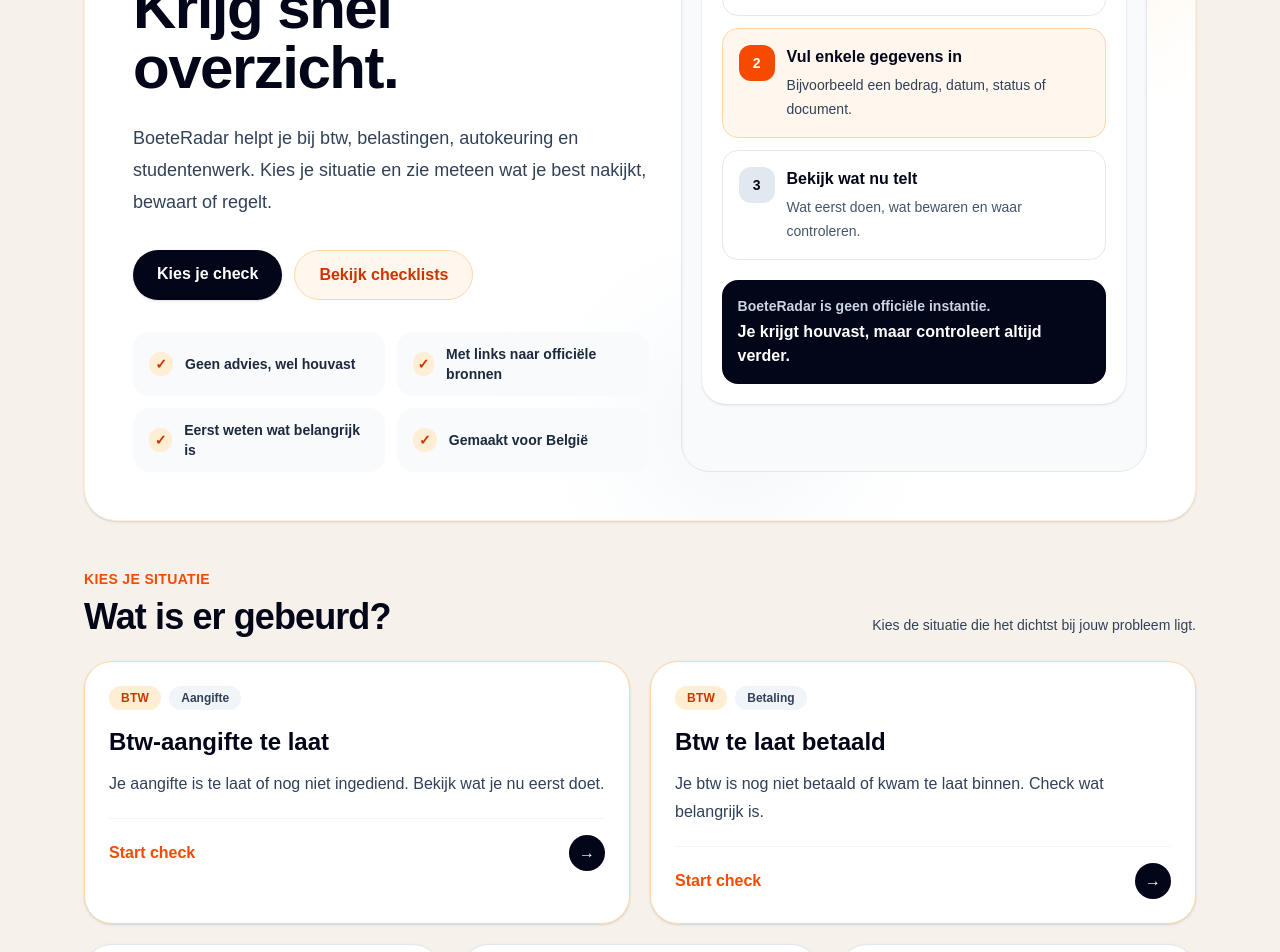
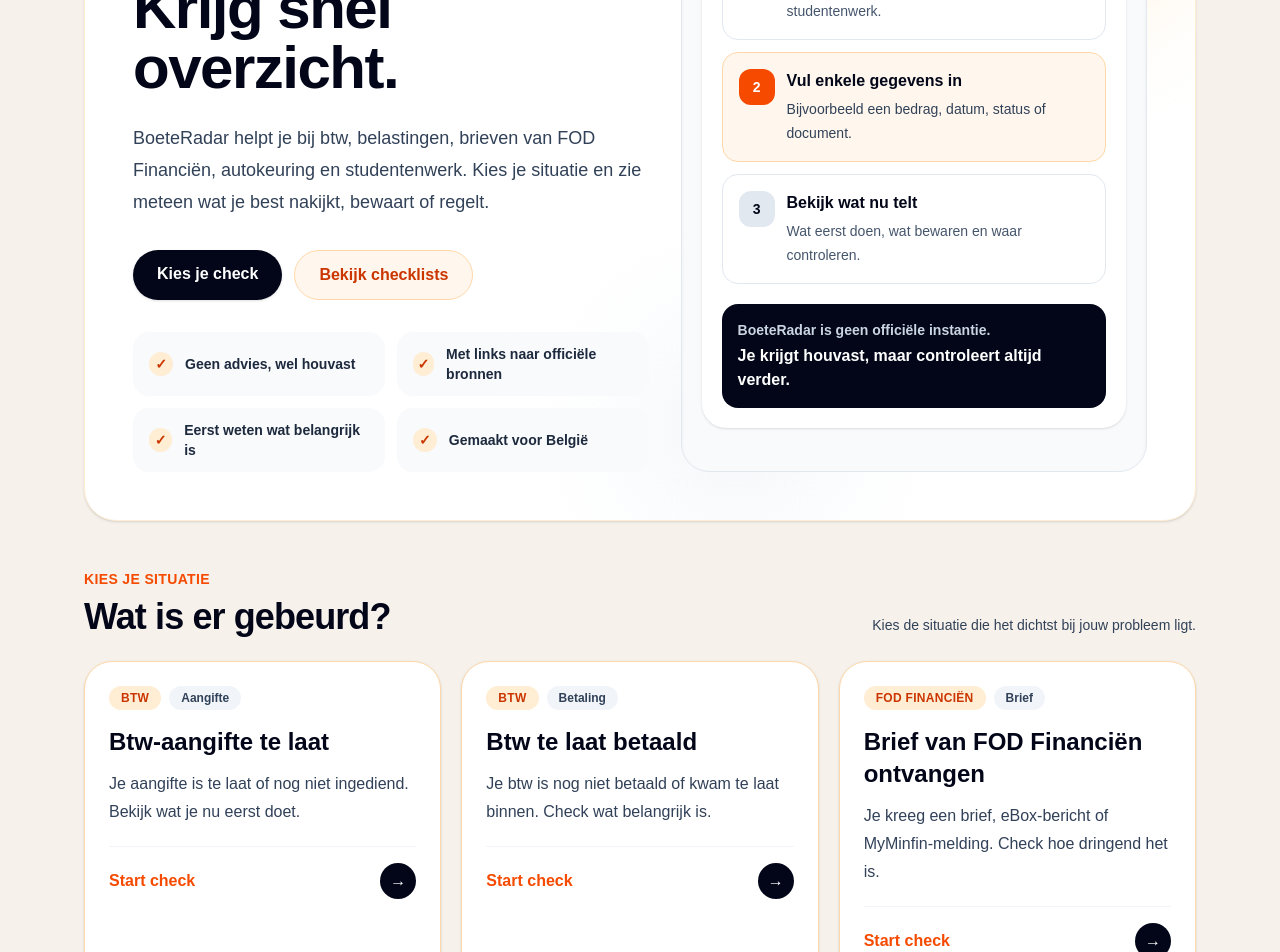
Before and after one commit to NathanVerd/Boeteradar, a Next.js app: page / in a window 1280 px wide. Shown: the part 420-1372 px from the top of the page. Built offline with nearby package versions, Linux system fonts and the light colour scheme.

Commit message:
Add FOD letter check to homepage

```diff
--- a/app/page.tsx
+++ b/app/page.tsx
@@ -18,6 +18,14 @@
     href: "/btw-te-laat-betaald",
     category: "Btw",
     tag: "Betaling",
+  },
+  {
+    title: "Brief van FOD Financiën ontvangen",
+    description:
+      "Je kreeg een brief, eBox-bericht of MyMinfin-melding. Check hoe dringend het is.",
+    href: "/brief-fod-financien-ontvangen",
+    category: "FOD Financiën",
+    tag: "Brief",
   },
   {
     title: "Personenbelasting te laat",
@@ -93,9 +101,9 @@
               </h1>
 
               <p className="mt-6 max-w-2xl text-lg leading-8 text-slate-700">
-                BoeteRadar helpt je bij btw, belastingen, autokeuring en
-                studentenwerk. Kies je situatie en zie meteen wat je best
-                nakijkt, bewaart of regelt.
+                BoeteRadar helpt je bij btw, belastingen, brieven van FOD
+                Financiën, autokeuring en studentenwerk. Kies je situatie en zie
+                meteen wat je best nakijkt, bewaart of regelt.
               </p>
 
               <div className="mt-8 flex flex-col gap-3 sm:flex-row">
@@ -155,7 +163,7 @@
                       <div>
                         <p className="font-black">Kies je situatie</p>
                         <p className="mt-1 text-sm leading-6 text-slate-600">
-                          Btw, belasting, auto of studentenwerk.
+                          Btw, belasting, FOD-brief, auto of studentenwerk.
                         </p>
                       </div>
                     </div>
@@ -226,8 +234,8 @@
                 key={check.title}
                 href={check.href}
                 className={`group rounded-[1.75rem] bg-white p-6 shadow-sm transition hover:-translate-y-1 hover:shadow-md ${
-                  index < 2
-                    ? "border border-orange-200 md:col-span-3"
+                  index < 3
+                    ? "border border-orange-200 md:col-span-2"
                     : "border border-slate-200 md:col-span-2"
                 }`}
               >
--- a/app/sitemap.ts
+++ b/app/sitemap.ts
@@ -8,8 +8,10 @@
     "/over",
     "/bronnen",
     "/disclaimer",
+    "/feedback",
     "/btw-aangifte-te-laat",
     "/btw-te-laat-betaald",
+    "/brief-fod-financien-ontvangen",
     "/personenbelasting-te-laat",
     "/autokeuring-vervallen",
     "/student-te-veel-gewerkt",
@@ -24,7 +26,7 @@
     priority:
       page === ""
         ? 1
-        : page === "/over" || page === "/bronnen"
+        : page === "/over" || page === "/bronnen" || page === "/feedback"
           ? 0.85
           : page.includes("/checklists/")
             ? 0.7
--- a/components/RelatedChecks.tsx
+++ b/components/RelatedChecks.tsx
@@ -14,6 +14,10 @@
   {
     title: "Btw te laat betaald",
     href: "/btw-te-laat-betaald",
+  },
+  {
+    title: "Brief van FOD Financiën ontvangen",
+    href: "/brief-fod-financien-ontvangen",
   },
   {
     title: "Personenbelasting te laat",
@@ -49,7 +53,7 @@
           <Link
             key={check.href}
             href={check.href}
-            className="rounded-2xl bg-white/10 p-4 font-bold hover:bg-white/15"
+            className="rounded-2xl bg-white/10 p-4 font-bold transition hover:bg-white/15"
           >
             {check.title} →
           </Link>
```
